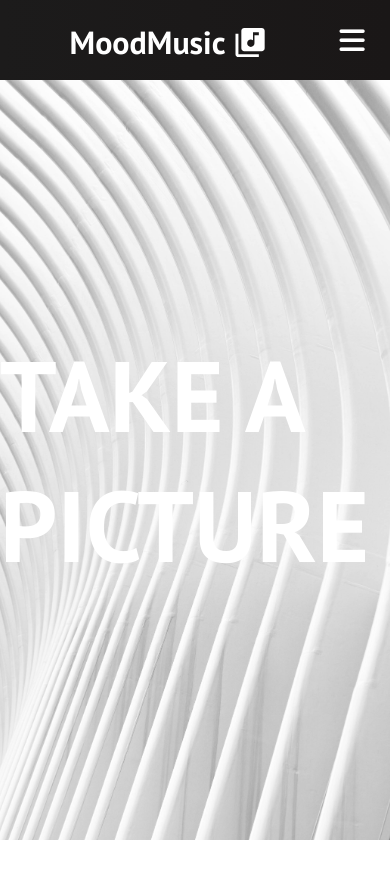
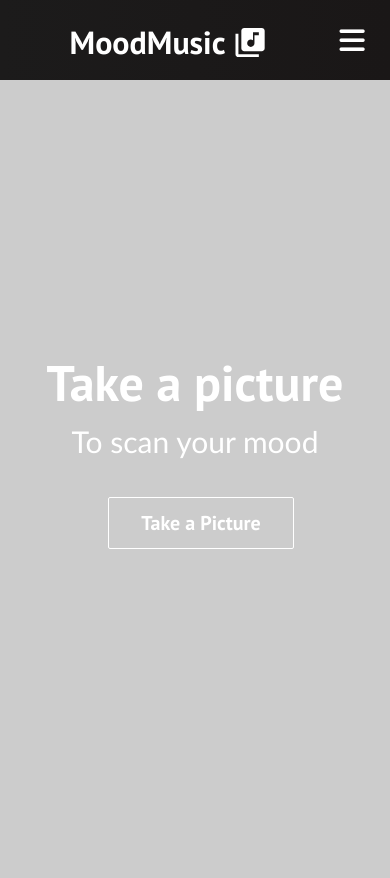
Before and after one commit to gabriellecannella/mood-music, a React (Create React App) app: page /camera in a window 390 px wide. Shown: the top 878 px of the page. Before the commit the page ends 844 px from the top, so only its background shows below. Built offline with nearby package versions, Linux system fonts and the light colour scheme.

Commit message:
Camera Tab
just added some text to the camera tab

```diff
--- a/package.json
+++ b/package.json
@@ -10,6 +10,8 @@
     "@testing-library/jest-dom": "^5.17.0",
     "@testing-library/react": "^13.4.0",
     "@testing-library/user-event": "^13.5.0",
+    "imagesnap": "^0.0.0",
+    "node-webcam": "^0.8.2",
     "react": "^18.2.0",
     "react-dom": "^18.2.0",
     "react-router-dom": "^6.16.0",
--- /dev/null
+++ b/src/components/CameraFeed.css
@@ -0,0 +1,72 @@
+video {
+    object-fit: cover;
+    width: 100%;
+    height: 100%;
+    position: fixed;
+    z-index: -1;
+  }
+
+  .camera-container {
+    /* background: url('/images/img-home.jpg') center center/cover no-repeat; */
+    height: 100vh;
+    width: 100%;
+    display: flex;
+    flex-direction: column;
+    justify-content: center;
+    align-items: center;
+    box-shadow: inset 0 0 0 1000px rgba(0, 0, 0, 0.2);
+    object-fit: contain;
+  }
+
+  .camera-container > h1 {
+    color: #fff;
+    font-size: 100px;
+    margin-top: -100px;
+  }
+
+  .camera-container > p {
+    margin-top: 8px;
+    color: #fff;
+    font-size: 32px;
+    font-family: 'Trebuchet MS', 'Lucida Sans Unicode', 'Lucida Grande',
+      'Lucida Sans', Arial, sans-serif;
+  }
+
+  .camera-btns {
+    margin-top: 32px;
+  }
+
+  .camera-btns .btn {
+    margin: 6px;
+  }
+
+  .fa-play-circle {
+    margin-left: 4px;
+  }
+
+  @media screen and (max-width: 960px) {
+    .camera-container > h1 {
+      font-size: 70px;
+      margin-top: -150px;
+    }
+  }
+
+  @media screen and (max-width: 768px) {
+    .camera-container > h1 {
+      font-size: 50px;
+      margin-top: -100px;
+    }
+
+    .camera-container > p {
+      font-size: 30px;
+    }
+
+    .btn-mobile {
+      display: block;
+      text-decoration: none;
+    }
+
+    .btn {
+      width: 100%;
+    }
+  }
--- /dev/null
+++ b/src/components/CameraFeed.js
@@ -0,0 +1,26 @@
+import React from "react";
+import "../App.css";
+import { Button } from "./Button";
+import "./CameraFeed.css";
+import { Button_Cam } from "./Button_Cam";
+
+function CameraFeed() {
+  return (
+    <div className="camera-container">
+      <h1>Take a picture</h1>
+      <p>To scan your mood</p>
+      <div className="camera-btns">
+        <Button
+          className="btns"
+          buttonStyle="btn--outline"
+          buttonSize="btn--large"
+          //link to mood wheel selection
+        >
+          Take a Picture
+        </Button>
+      </div>
+    </div>
+  );
+}
+
+export default CameraFeed;
--- a/src/components/pages/Camera.js
+++ b/src/components/pages/Camera.js
@@ -1,6 +1,13 @@
 import React from "react";
 import "../../App.css";
+import CameraFeed from "../CameraFeed";
 
-export default function Camera() {
-  return <h1 className="camera">TAKE A PICTURE</h1>;
+function Camera() {
+  return(
+    <>
+      <CameraFeed />
+    </>
+  );
 }
+
+export default Camera;
```
Also changed, not shown: 1 other file (tests, documents, lock files or other folders).
